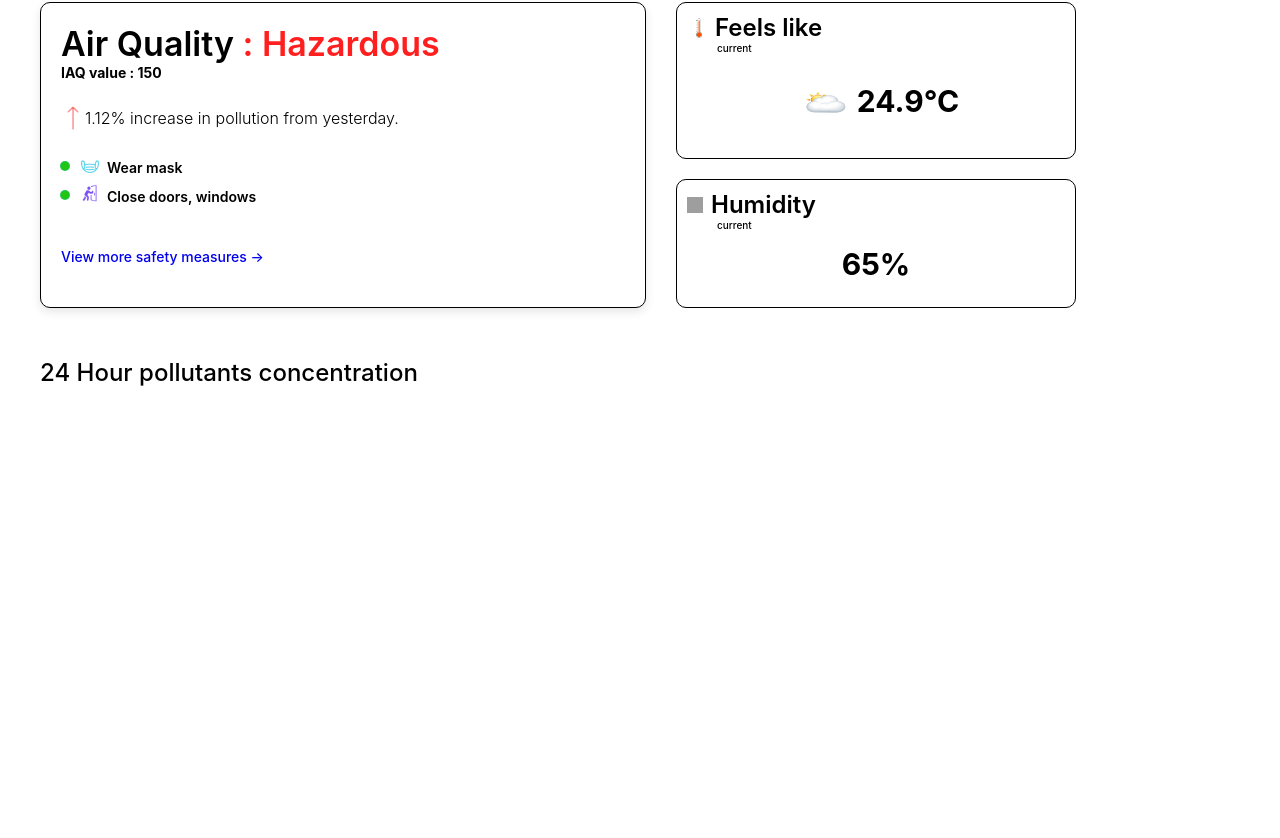
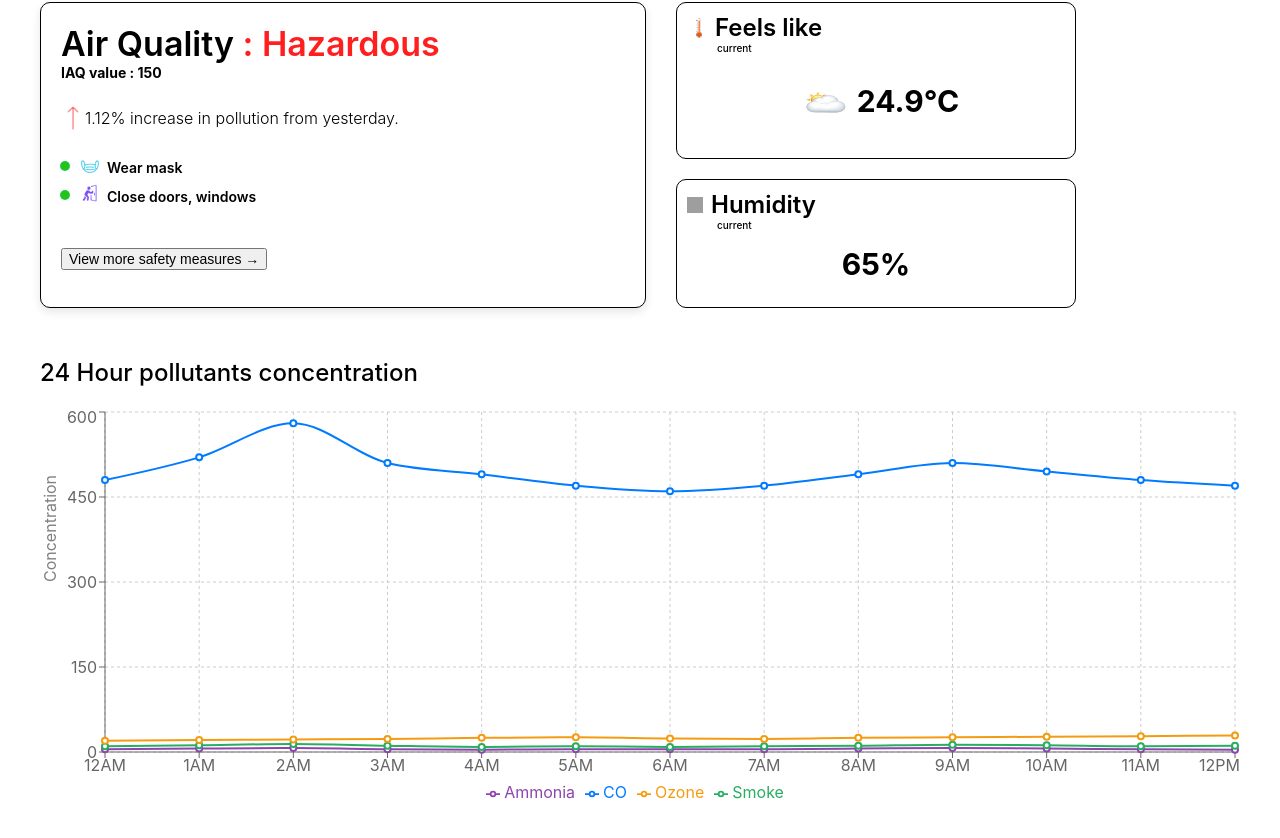
Before and after one commit to biplov2061/indoor_air_quality_monitoring_system, a React (Create React App) app: page /dashboard in a window 1280 px wide. Shown: the part 252-1090 px from the top of the page. Before the commit the page ends 800 px from the top, so only its background shows below. Built offline with nearby package versions, Linux system fonts and the light colour scheme; grey boxes are pictures that could not be loaded.

Commit message:
added graph in dashboard page

```diff
--- a/package.json
+++ b/package.json
@@ -11,6 +11,7 @@
     "react-dom": "^19.1.0",
     "react-router-dom": "^7.6.3",
     "react-scripts": "5.0.1",
+    "recharts": "^3.0.2",
     "web-vitals": "^2.1.4"
   },
   "scripts": {
--- /dev/null
+++ b/src/Components/PollutionChart.jsx
@@ -0,0 +1,68 @@
+"use client";
+import {
+  LineChart,
+  Line,
+  XAxis,
+  YAxis,
+  Tooltip,
+  Legend,
+  ResponsiveContainer,
+  CartesianGrid,
+} from "recharts";
+
+const data = [
+  { time: "12AM", CO: 480, Ammonia: 5, Smoke: 10, Ozone: 20 },
+  { time: "1AM", CO: 520, Ammonia: 6, Smoke: 12, Ozone: 21 },
+  { time: "2AM", CO: 580, Ammonia: 7, Smoke: 14, Ozone: 22 },
+  { time: "3AM", CO: 510, Ammonia: 5, Smoke: 11, Ozone: 23 },
+  { time: "4AM", CO: 490, Ammonia: 4, Smoke: 9, Ozone: 25 },
+  { time: "5AM", CO: 470, Ammonia: 5, Smoke: 10, Ozone: 26 },
+  { time: "6AM", CO: 460, Ammonia: 5, Smoke: 9, Ozone: 24 },
+  { time: "7AM", CO: 470, Ammonia: 5, Smoke: 10, Ozone: 23 },
+  { time: "8AM", CO: 490, Ammonia: 6, Smoke: 11, Ozone: 25 },
+  { time: "9AM", CO: 510, Ammonia: 7, Smoke: 13, Ozone: 26 },
+  { time: "10AM", CO: 495, Ammonia: 6, Smoke: 12, Ozone: 27 },
+  { time: "11AM", CO: 480, Ammonia: 5, Smoke: 10, Ozone: 28 },
+  { time: "12PM", CO: 470, Ammonia: 4, Smoke: 11, Ozone: 29 },
+];
+
+export default function PollutionChart() {
+  return (
+    <div style={{ width: "100%", height: "400px", marginTop: "20px" }}>
+      <ResponsiveContainer width="100%" height="100%">
+        <LineChart data={data}>
+          <CartesianGrid strokeDasharray="3 3" />
+          <XAxis dataKey="time" />
+          <YAxis
+            label={{
+              value: "Concentration",
+              angle: -90,
+              position: "insideLeft",
+            }}
+          />
+          <Tooltip />
+          <Legend />
+          <Line type="monotone" dataKey="CO" stroke="#007bff" strokeWidth={2} />
+          <Line
+            type="monotone"
+            dataKey="Ammonia"
+            stroke="#8e44ad"
+            strokeWidth={2}
+          />
+          <Line
+            type="monotone"
+            dataKey="Smoke"
+            stroke="#27ae60"
+            strokeWidth={2}
+          />
+          <Line
+            type="monotone"
+            dataKey="Ozone"
+            stroke="#f39c12"
+            strokeWidth={2}
+          />
+        </LineChart>
+      </ResponsiveContainer>
+    </div>
+  );
+}
--- a/src/Pages/Dashboard.js
+++ b/src/Pages/Dashboard.js
@@ -6,6 +6,8 @@ import closeDoors from "../Assets/icon-locked-inside.png";
 import feelsLike from "../Assets/high-temperature.png";
 import cloud from "../Assets/clould.jpg";
 import humidity from "../Assets/humidity.png";
+import PollutionChart from "../Components/PollutionChart";
+
 function generateCurrentDateTime() {
   const now = new Date();
 
@@ -66,33 +68,36 @@ export default function Dashboard() {
                 <img
                   src={closeDoors}
                   className={styles.recommendationIcon}
-                  alt="mask"
+                  alt="close doors"
                 />
                 Close doors, windows
               </li>
             </ul>
 
-            <a href="#" className={styles.viewMoreLink}>
+            <button
+              className={styles.viewMoreLink}
+              onClick={() => console.log('View more safety measures')}
+            >
               View more safety measures →
-            </a>
+            </button>
           </div>
         </section>
 
         <section className={styles.rightSection}>
           <section className={styles.feelsLike}>
             <h3>
-              <img src={feelsLike} className={styles.contentImg} />
+              <img src={feelsLike} className={styles.contentImg} alt="temperature icon" />
               Feels like
             </h3>
             <h5>current</h5>
             <h2 className={styles.value}>
-              <img src={cloud} className={styles.valueImg} />
+              <img src={cloud} className={styles.valueImg} alt="cloud icon" />
               24.9°C
             </h2>
           </section>
           <section className={styles.humidity}>
             <h3>
-              <img src={humidity} className={styles.humidityImg} />
+              <img src={humidity} className={styles.humidityImg} alt="humidity icon" />
               Humidity
             </h3>
             <h5>current</h5>
@@ -103,6 +108,7 @@ export default function Dashboard() {
 
       <div className={styles.footer}>
         <h1>24 Hour pollutants concentration</h1>
+        <PollutionChart />
       </div>
     </div>
   );
```
Also changed, not shown: 1 other file (tests, documents, lock files or other folders).
